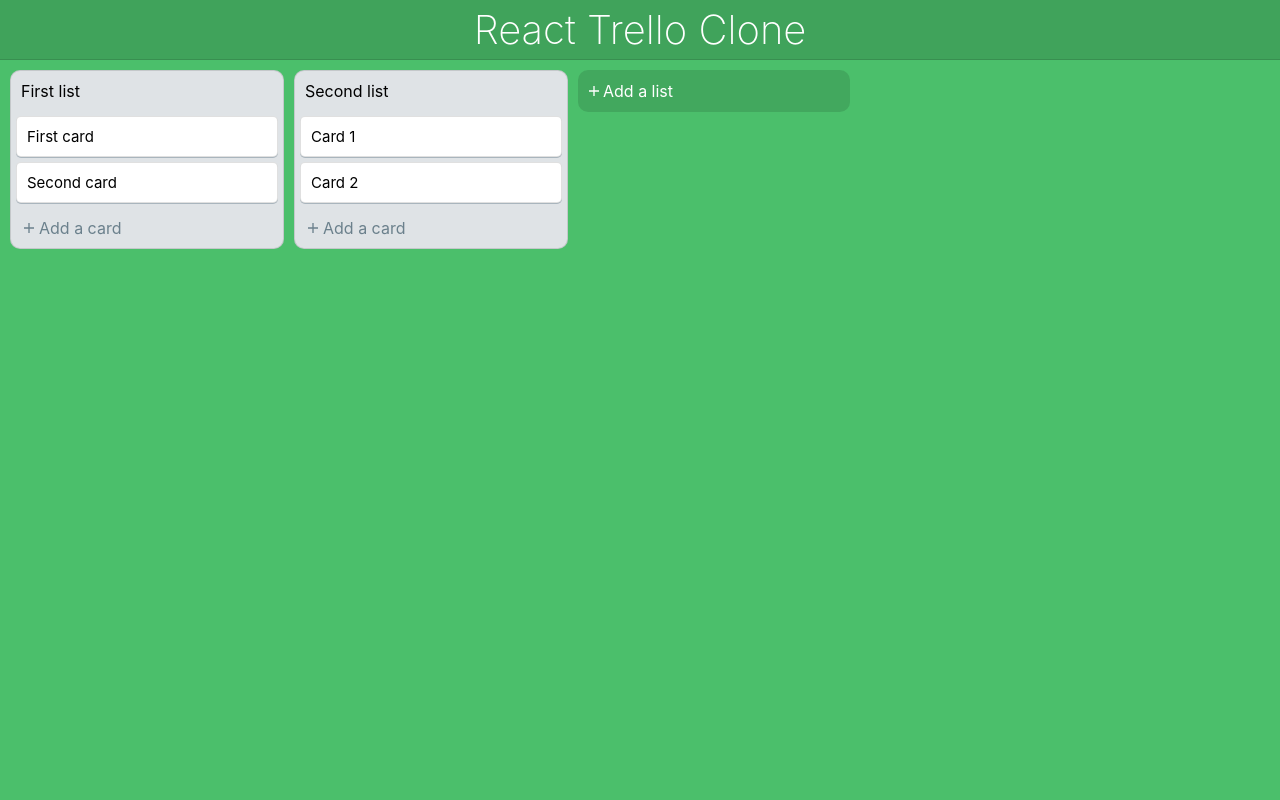
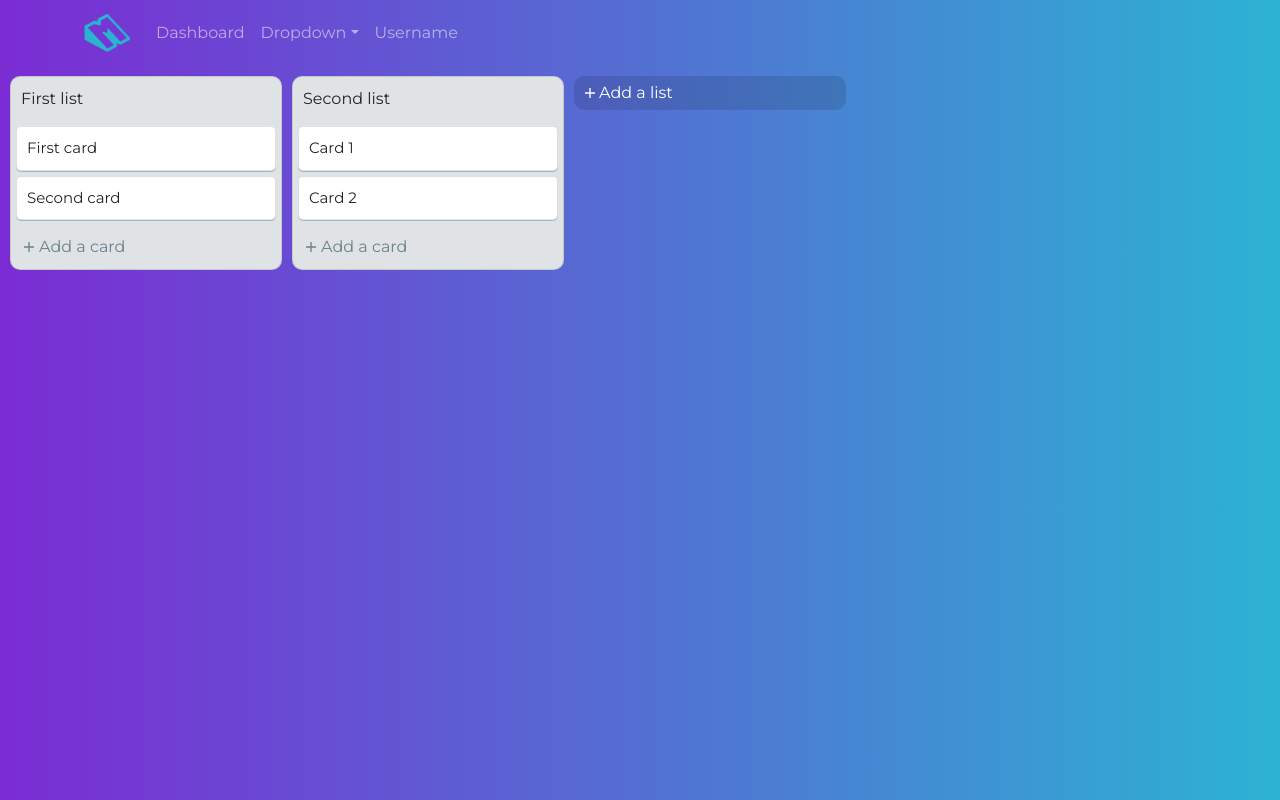
Before and after one commit to vbmelo/MinderBoards, a React app: page / in a window 1280 px wide. Built offline with nearby package versions, Linux system fonts and the light colour scheme.

Commit message:
css minder adicionado

```diff
--- a/package.json
+++ b/package.json
@@ -4,12 +4,14 @@
   "private": true,
   "dependencies": {
     "bootstrap": "^5.1.3",
+    "firebase": "^9.8.2",
     "lodash.throttle": "^4.1.1",
     "react": "^16.8.6",
     "react-beautiful-dnd": "^11.0.0-beta.3",
     "react-bootstrap": "^2.4.0",
     "react-dom": "^16.8.6",
     "react-redux": "^7.0.1",
+    "react-router-dom": "^6.3.0",
     "react-scripts": "^5.0.1",
     "react-textarea-autosize": "^7.1.0",
     "redux": "^4.0.1",
--- a/src/components/App.js
+++ b/src/components/App.js
@@ -1,18 +1,18 @@
 import "../styles/App.css";
 
-import React, { Component } from "react";
-import Board from "./Board";
+import React from "react";
+import 'bootstrap/dist/css/bootstrap.min.css';
+import { Routes, Route } from 'react-router-dom';
+import HomeBoard from "./HomeBoard"
 
-class App extends Component {
-  render() {
-    return (
-      <div className="App">
-        <div className="Header">React Trello Clone</div>
-
-        <Board />
-      </div>
-    );
-  }
+function App() {
+  return (
+    <div className="App">
+      <Routes>
+          <Route exact path='/' element={<HomeBoard/>}/>
+      </Routes>
+    </div>
+  );
 }
 
 export default App;
--- /dev/null
+++ b/src/components/HomeBoard.js
@@ -0,0 +1,17 @@
+import "../styles/App.css";
+
+import React from "react";
+import 'bootstrap/dist/css/bootstrap.min.css';
+import Navigationbar from "./Navigationbar";
+import Board from "./Board"
+
+function HomeBoard() {
+  return (
+    <div className="HomeBoard">
+        <Navigationbar />
+        <Board/>
+    </div>
+  );
+}
+
+export default HomeBoard;
--- /dev/null
+++ b/src/components/Navigationbar.js
@@ -0,0 +1,37 @@
+import { Nav, Navbar, NavLink, Container, NavDropdown } from "react-bootstrap";
+import { Link } from "react-router-dom";
+
+const Navigationbar = () =>{
+    return (
+        <Navbar bg="#2cb3d3" variant="dark" expand="lg" sticky="top" className="navbar_light">
+            <Container>
+                <Navbar.Brand href="https://minder-pt.netlify.app/dashboard">
+                    <img
+                        src="/assets/MinderM.png"
+                        className='d-inline-block'
+                        width={50}
+                        height={40}
+                        layout='fixed'
+                        alt='MinderLogoM'
+                    />
+                </Navbar.Brand>
+                <Navbar.Toggle aria-controls="basic-navbar-nav" />
+                <Navbar.Collapse id="basic-navbar-nav">
+                    <Nav className="me-auto">
+                        <Nav.Link href="#home">Dashboard</Nav.Link>
+                        <NavDropdown title="Dropdown" id="basic-nav-dropdown">
+                            <NavDropdown.Item href="#action/3.1">Profile</NavDropdown.Item>
+                            <NavDropdown.Item href="#action/3.2">Logout</NavDropdown.Item>
+                            <NavDropdown.Divider />
+                            <NavDropdown.Item href="#action/3.4">Username</NavDropdown.Item>
+                        </NavDropdown>
+                        <Nav.Link href="#home">Username</Nav.Link>
+                    </Nav>
+                </Navbar.Collapse>
+            </Container>
+
+        </Navbar>
+    );
+}
+
+export default Navigationbar;
--- a/src/index.css
+++ b/src/index.css
@@ -1,14 +1,19 @@
+@import url('https://fonts.googleapis.com/css?family=Montserrat:400,500,600,700,800');
+* {
+  box-sizing: border-box;
+}
 body {
-  margin: 0;
-  padding: 0;
-  font-family: -apple-system, BlinkMacSystemFont, "Segoe UI", "Roboto", "Oxygen",
-    "Ubuntu", "Cantarell", "Fira Sans", "Droid Sans", "Helvetica Neue",
-    sans-serif;
-  -webkit-font-smoothing: antialiased;
-  -moz-osx-font-smoothing: grayscale;
+  min-height: 100vh;
+  font-weight: 400;
+  font-family: 'Montserrat', sans-serif;
+  background: linear-gradient(to right, #7b2cd3, #2cb3d3); /* W3C, IE 10+/ Edge, Firefox 16+, Chrome 26+, Opera 12+, Safari 7+ */
 }
 
-code {
-  font-family: source-code-pro, Menlo, Monaco, Consolas, "Courier New",
-    monospace;
+body, html, .App, #root, .outer {
+  width: 100%;
+  height: 100%;
 }
+
+@tailwind base;
+@tailwind components;
+@tailwind utilities;
--- a/src/index.js
+++ b/src/index.js
@@ -1,6 +1,6 @@
 import React from "react";
 import ReactDOM from "react-dom";
-
+import { BrowserRouter } from "react-router-dom";
 import App from "./components/App";
 
 import { Provider } from "react-redux";
@@ -12,9 +12,11 @@ import "./index.css";
 
 const rootElement = document.getElementById("root");
 ReactDOM.render(
-  <Provider store={store}>
-    <App />
-  </Provider>,
+  <BrowserRouter>
+    <Provider store={store}>
+      <App />
+    </Provider>
+  </BrowserRouter>,
   rootElement
 );
 
--- a/src/styles/App.css
+++ b/src/styles/App.css
@@ -1,14 +1,63 @@
-.App {
-  background: rgb(75, 191, 107);
-  height: 100vh;
+@import url('https://fonts.googleapis.com/css?family=Montserrat:400,500,600,700,800');
+* {
+  box-sizing: border-box;
+}
+body {
+  min-height: 100vh;
+  font-weight: 400;
+  font-family: 'Montserrat', sans-serif;
+  background: linear-gradient(to right, #7b2cd3, #2cb3d3); /* W3C, IE 10+/ Edge, Firefox 16+, Chrome 26+, Opera 12+, Safari 7+ */
+
 }
 
-.Header {
-  background: rgba(0, 0, 0, 0.15);
-  color: white;
-  padding: 5px 0;
-  border-bottom: 1px solid rgba(0, 0, 0, 0.12);
+body, html, .App, #root, .outer {
+  width: 100%;
+  height: 100%;
+}
+
+.outer {
+  display: flex;
+  padding-top: 5vh;
+  justify-content: center;
+  flex-direction: column;
+  text-align: left;
+}
+
+.inner {
+  width: 350px;
+  margin: auto;
+  color:white;
+  background-color: rgba(34, 35, 58, 0.8);
+  box-shadow: 0px 14px 80px rgba(34, 35, 58, 0.2);
+  padding: 10px 30px 30px 30px;
+  border-radius: 15px;
+  transition: all .3s;
+}
+
+.outer .form-control:focus {
+  border-color: #167bff;
+  box-shadow: none;
+}
+
+.outer h3 {
   text-align: center;
-  font-size: 40px;
-  font-weight: 200;
+  margin: 0;
+  line-height: 1;
+  padding-bottom: 20px;
 }
+
+.custom-control-label {
+  font-weight: 400;
+}
+
+.navbar-brand {
+  display: flex;
+  align-items: center;
+}
+.navbar-brand>Image {
+  padding: 7px 14px;
+}
+
+@tailwind base;
+@tailwind components;
+@tailwind utilities;
--- /dev/null
+++ b/src/styles/Navbar.css
@@ -0,0 +1,4 @@
+.navbar_light {
+    background: linear-gradient(90deg, rgba(123,44,211,0.5548872180451128) 0%, rgba(44,179,211,0.5518796992481203) 100%);
+    box-shadow: 0px 14px 80px rgba(34, 35, 58, 0.5);
+  }
```
Also changed, not shown: public/assets/MinderAssetsLogo.png (added), public/assets/MinderLogo.png (added), public/assets/MinderM.png (added), 1 other file.
